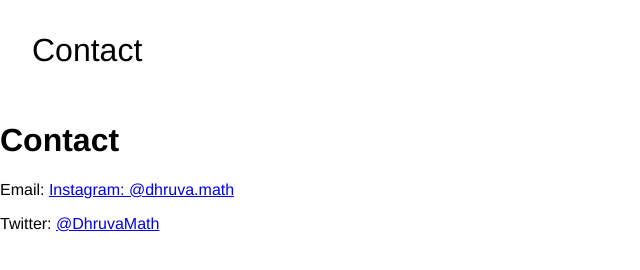
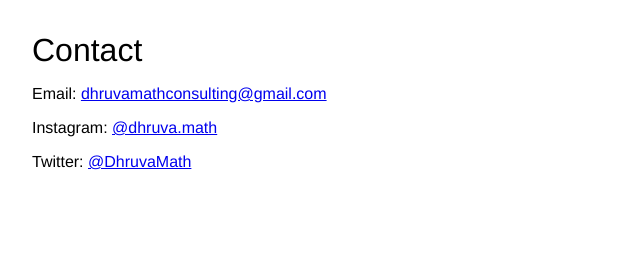
Before and after one commit to dhruvamath/dm, a plain HTML site: page contact.html in a window 1280 px wide. Shown: the whole page, without its empty margins (0-640 px from the left). Drawn offline with Linux system fonts and the light colour scheme.

Commit message:
Update contact.html

```diff
--- a/contact.html
+++ b/contact.html
@@ -1,41 +1,26 @@
 <!DOCTYPE html>
-
 <html lang="en">
-
 <head>
-
   <meta charset="UTF-8">
-
   <meta name="viewport" content="width=device-width, initial-scale=1.0">
-
   <title>Contact</title>
-
   <link rel="stylesheet" href="style.css">
-
 </head>
-
 <body>
-
   <div class="page">
-
     <h1>Contact</h1>
 
+    <p>Email:
+      <a href="mailto:dhruvamathconsulting@gmail.com">dhruvamathconsulting@gmail.com</a>
+    </p>
+
+    <p>Instagram:
+      <a href="https://instagram.com/dhruva.math" target="_blank">@dhruva.math</a>
+    </p>
+
+    <p>Twitter:
+      <a href="https://twitter.com/DhruvaMath" target="_blank">@DhruvaMath</a>
+    </p>
   </div>
-
 </body>
-
 </html>
-
-<h1>Contact</h1>
-
-
-
-<p>Email: <a href="mailto:dhruvamathconsulting@gmail”.com>dhruvamathconsulting@gmail</a></p>
-
-
-
-<p>Instagram: <a href="https://instagram.com/dhruva.math target="_blank”>@dhruva.math</a></p>
-
-
-
-<p>Twitter: <a href="https://twitter.com/DhruvaMath target="_blank”>@DhruvaMath</a></p>
```
